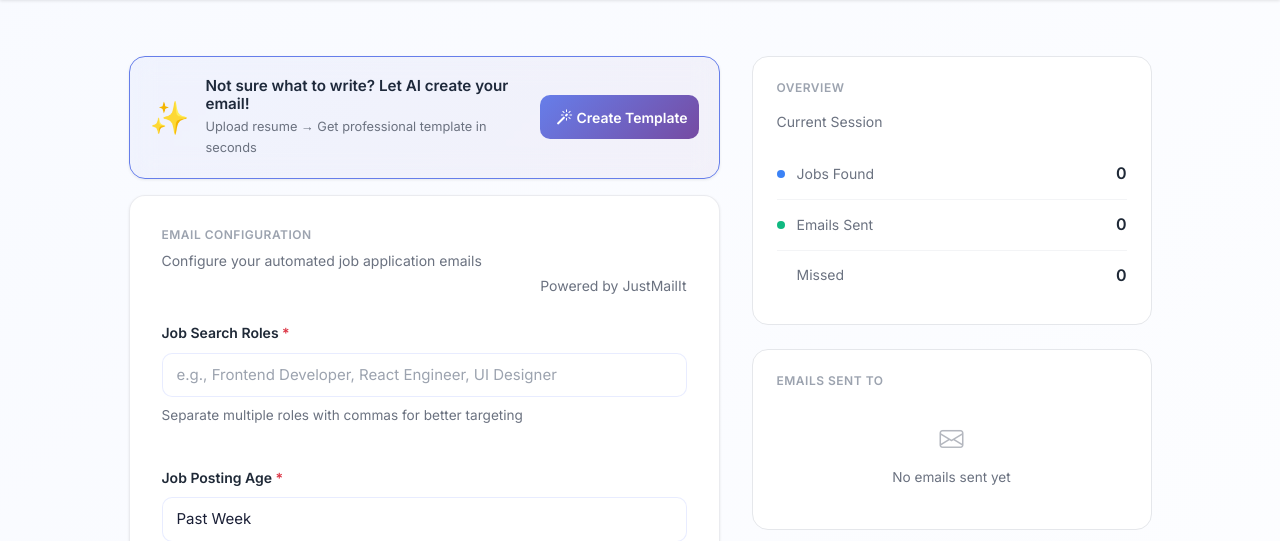
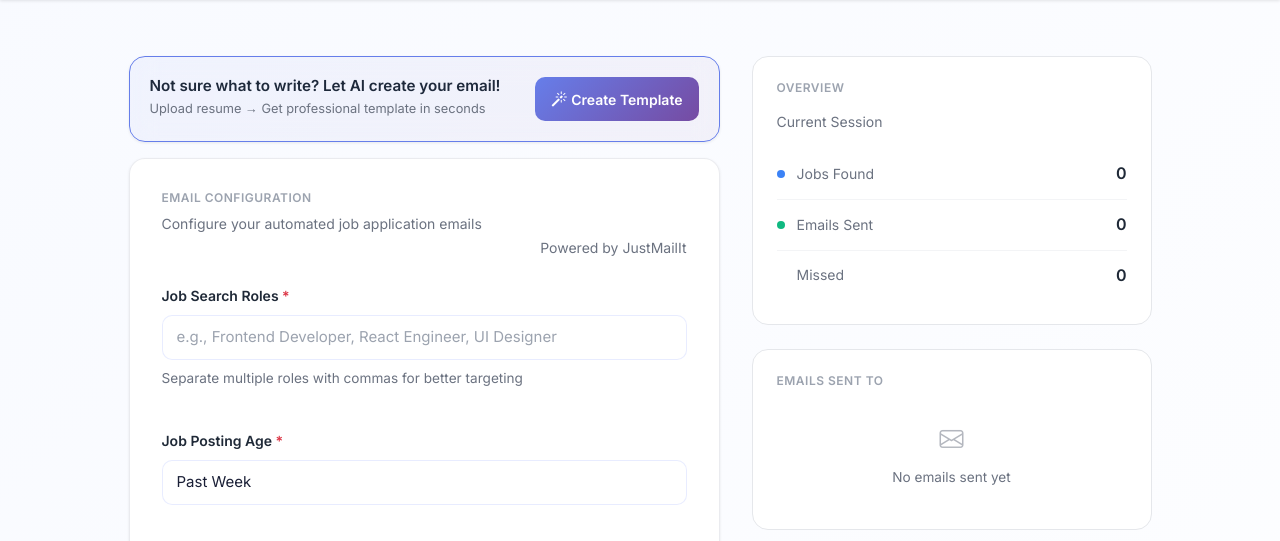
Before and after one commit to manuchaturvedi/email-sent-site, a Flask app: page /send in a window 1280 px wide. Shown: the part 123-664 px from the top of the page. Run offline with Flask 3, Linux system fonts and the light colour scheme; the visitor is signed in with stand-in values (Sample User, id 1); data comes from the database, SQL or seed files in the repository; data that the repository does not hold is empty.

Commit message:
Remove sparkle emoji from template generator card

```diff
--- a/sendmail/templates/index_live.html
+++ b/sendmail/templates/index_live.html
@@ -1023,7 +1023,6 @@
     <div class="campaign-card mb-3" style="background: linear-gradient(135deg, rgba(102,126,234,0.06), rgba(118,75,162,0.06)); border: 1.5px solid #667eea; padding: 1.25rem;">
       <div class="d-flex align-items-center justify-content-between">
         <div class="d-flex align-items-center gap-3">
-          <div style="font-size: 2rem;">✨</div>
           <div>
             <h6 class="mb-1" style="color: #1e293b; font-weight: 600; font-size: 0.95rem;">
               Not sure what to write? Let AI create your email!
```
